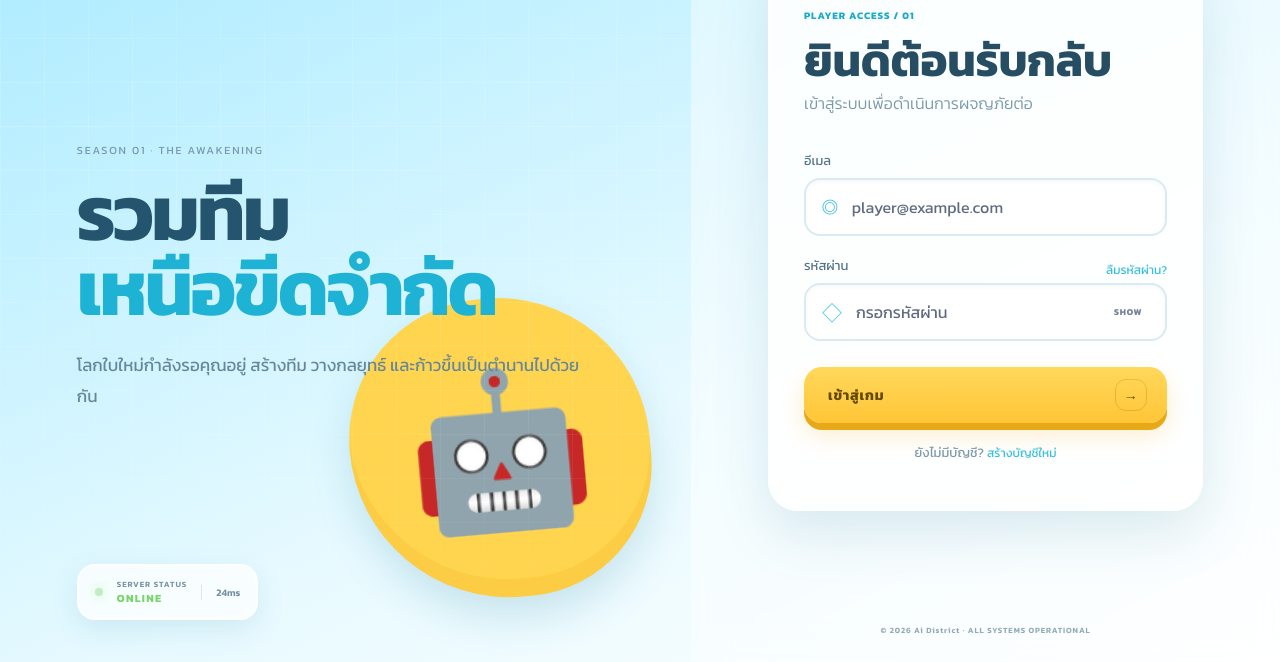
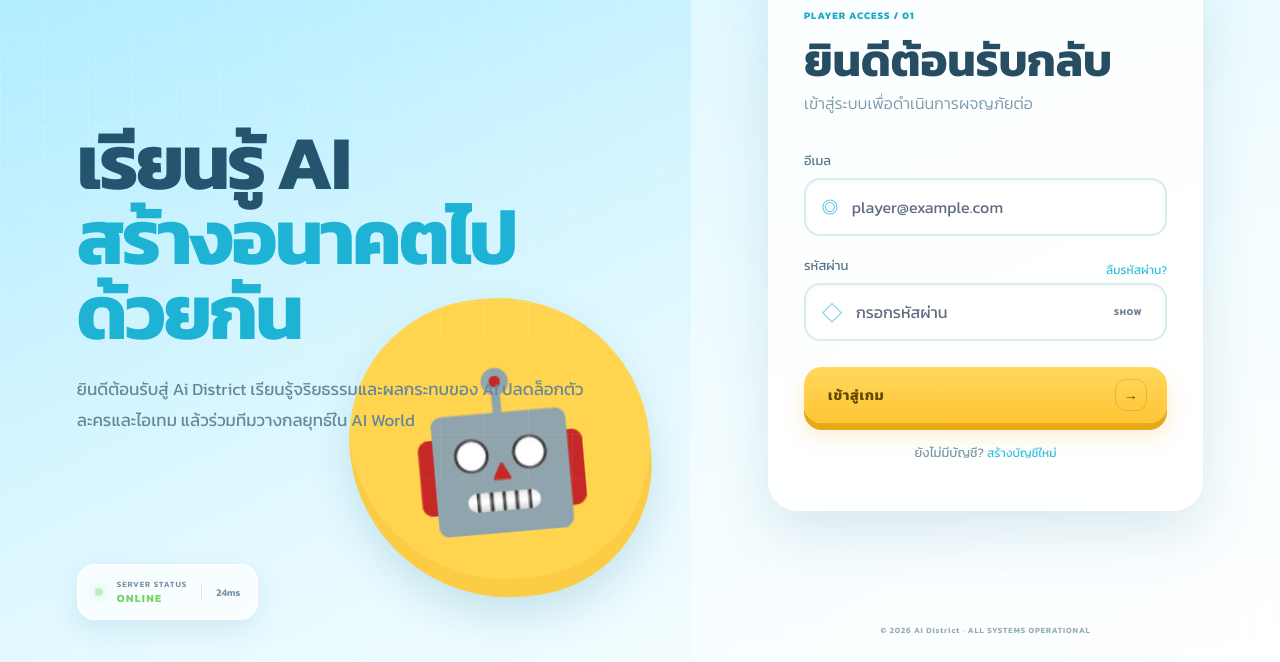
Before and after one commit to AArtemisX/Ai-District, a plain HTML site: page login.html in a window 1280 px wide. Shown: the part 138-800 px from the top of the page. Drawn offline with Linux system fonts and the light colour scheme; a script that the page names is missing.

Commit message:
Update Site source

```diff
--- a/login.html
+++ b/login.html
@@ -22,9 +22,8 @@
         <div class="eyebrow"><span></span> ONLINE ADVENTURE</div>
         <a class="brand" href="login.html" aria-label="Ai District หน้าแรก"><img class="brand-logo" src="assets/ai-district-logo.png" alt="Ai District" /><span>Ai<br />District</span></a>
         <div class="hero-copy">
-          <p class="chapter">SEASON 01 · THE AWAKENING</p>
-          <h1>รวมทีม<br /><em>เหนือขีดจำกัด</em></h1>
-          <p>โลกใบใหม่กำลังรอคุณอยู่ สร้างทีม วางกลยุทธ์ และก้าวขึ้นเป็นตำนานไปด้วยกัน</p>
+          <h1>เรียนรู้ AI<br /><em>สร้างอนาคตไปด้วยกัน</em></h1>
+          <p>ยินดีต้อนรับสู่ Ai District เรียนรู้จริยธรรมและผลกระทบของ AI ปลดล็อกตัวละครและไอเทม แล้วร่วมทีมวางกลยุทธ์ใน AI World</p>
         </div>
         <div class="server-pill"><span class="status-dot"></span><div><small>SERVER STATUS</small><strong>ONLINE</strong></div><b>24ms</b></div>
       </div>
```
Also changed, not shown: dist/index.html (+2 -3 lines), dist/login.html (+2 -3 lines), index.html (+2 -3 lines).
